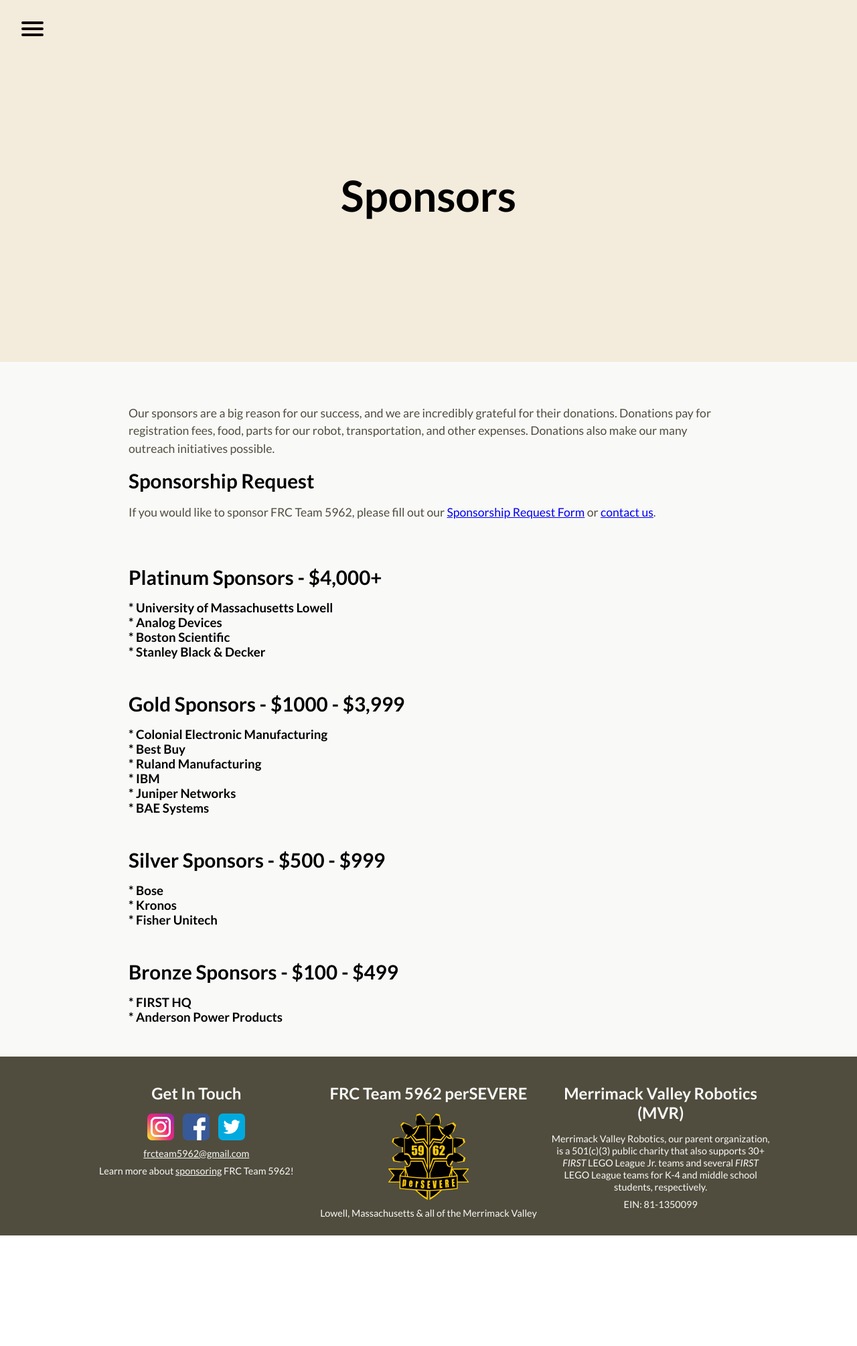
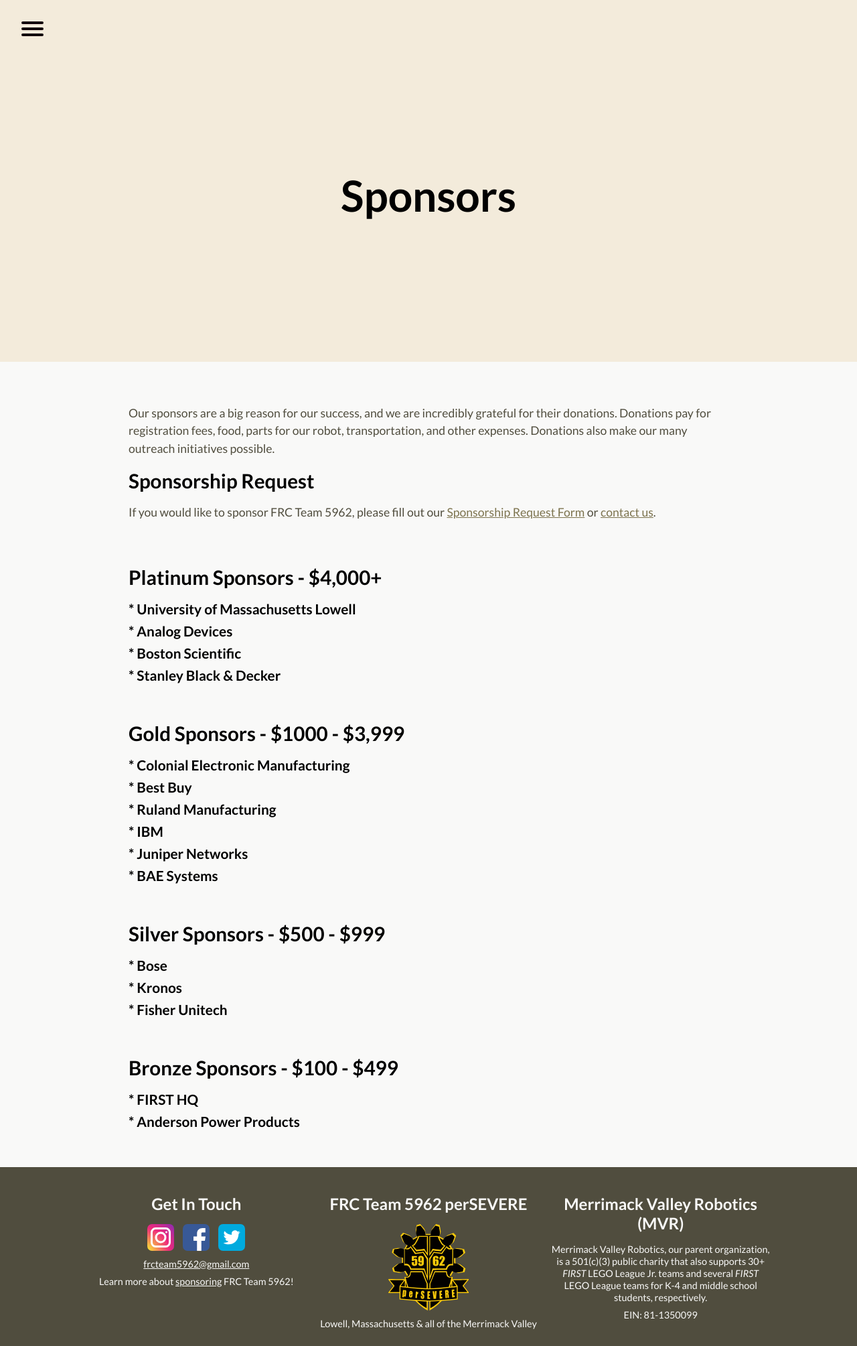
Before and after one commit to perSEVERE-5962/frc5962, a Jekyll site: the page built from sponsors.md, in a window 1280 px wide. Shown: the whole page at 67% size. Built offline with Jekyll 4.4.1, drawn with Linux system fonts in a browser that asks for light colours; before the commit the page ends 1844 px from its top, so only the background shows below that.

Commit message:
Adjust link and h3 styles

```diff
--- a/css/styles.scss
+++ b/css/styles.scss
@@ -21,6 +21,14 @@
 .container, .container-thin {
     padding-left: 5%;
     padding-right: 5%;
+}
+
+a {
+    color: $btn-gradient2;
+}
+
+a:hover, a:active {
+    color: $dark-gray;
 }
 
 /* NAVIGATION */
@@ -236,6 +244,11 @@
     margin-right: 0.5rem;
 }
 
+h3 {
+    margin: .5rem 0;
+    font-size: 1.3rem;
+}
+
 /* FOOTER */
 
 footer {
```
